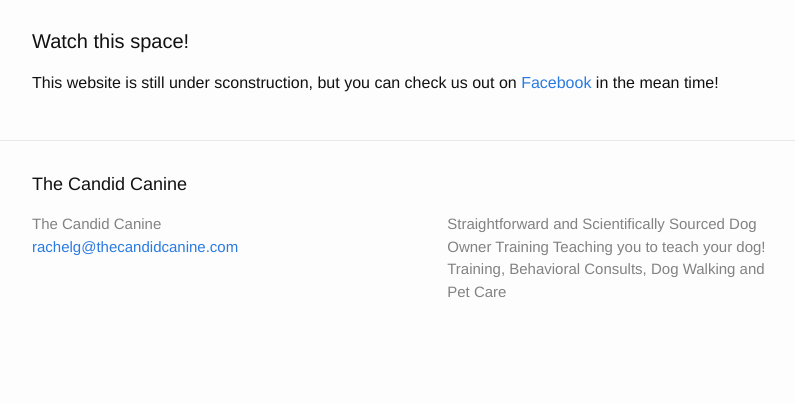
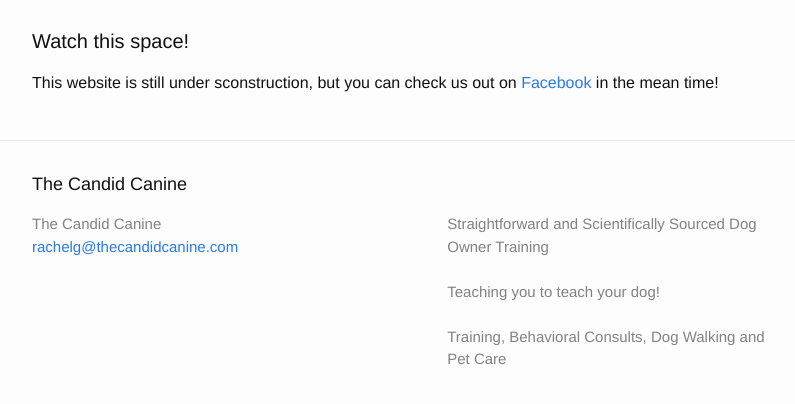
Before and after one commit to thecandidcanine/thecandidcanine.github.io, a Jekyll site: the page built from index.html, in a window 1280 px wide, cut to the strip 104-508 px from the top of the page. Shown: the whole strip, without its empty margins (238-1033 px from the left). Built offline with Jekyll 4.4.1, drawn with Linux system fonts in a browser that asks for light colours.

Commit message:
Add line breaks to site description

```diff
--- a/_config.yml
+++ b/_config.yml
@@ -2,10 +2,6 @@
 title: The Candid Canine
 email: rachelg@thecandidcanine.com
 description: > # this means to ignore newlines until "baseurl:"
-  Straightforward and Scientifically Sourced Dog Owner Training
-
-  Teaching you to teach your dog!
-
-  Training, Behavioral Consults, Dog Walking and Pet Care
+  Straightforward and Scientifically Sourced Dog Owner Training<br><br>Teaching you to teach your dog!<br><br>Training, Behavioral Consults, Dog Walking and Pet Care
 baseurl: "" # the subpath of your site, e.g. /blog/
 url: "http://thecandidcanine.github.io" # the base hostname & protocol for your site
```
